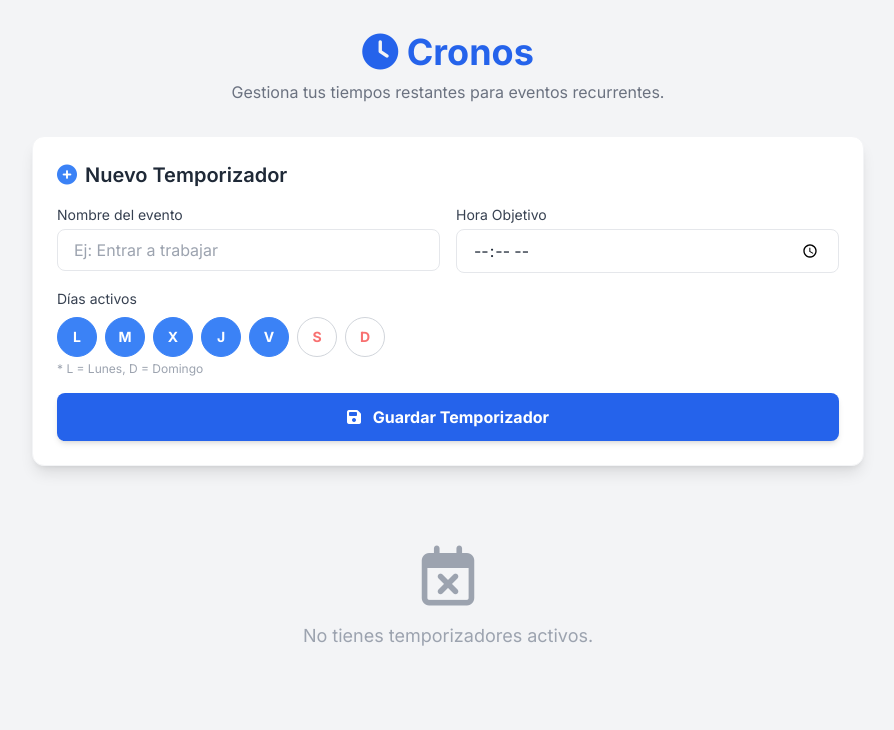
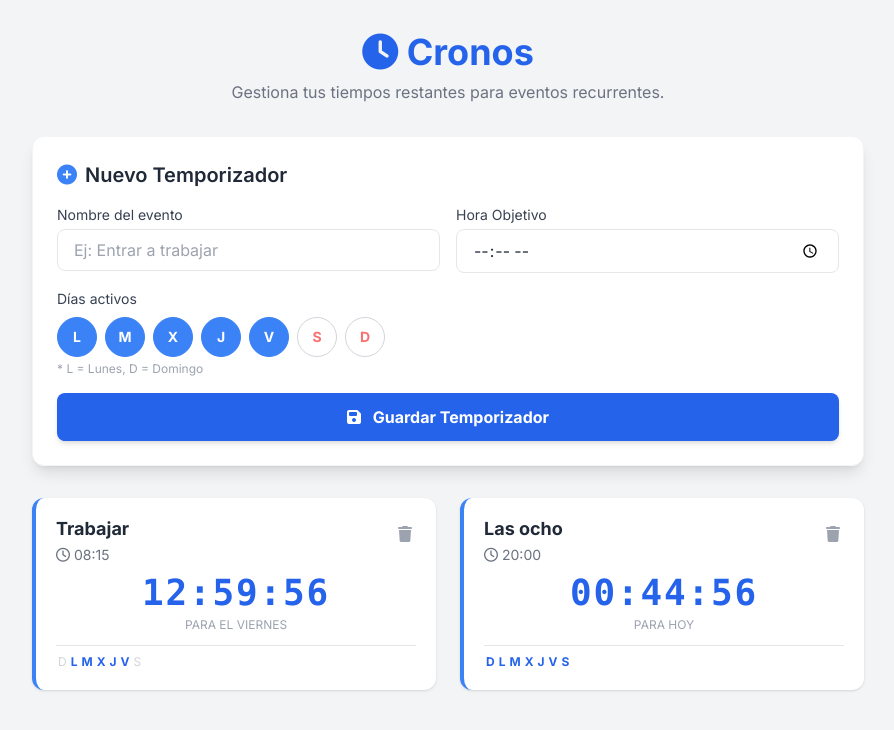
Before and after one commit to supercoolfrontsuwu/goofytimerv1, a plain HTML site: page index.html in a window 1280 px wide. Shown: the whole page, without its empty margins (192-1086 px from the left). Drawn offline with nearby package versions, Linux system fonts and the light colour scheme.

Commit message:
Update index.html

```diff
--- a/index.html
+++ b/index.html
@@ -114,7 +114,34 @@
     <!-- Script de Lógica -->
     <script>
         // --- Estado ---
-        let alarms = JSON.parse(localStorage.getItem('myTimers')) || [];
+        // Comprobamos si hay datos en localStorage
+        let alarms;
+        const storedData = localStorage.getItem('myTimers');
+
+        if (storedData) {
+            // Si existen datos previos, los cargamos
+            alarms = JSON.parse(storedData);
+        } else {
+            // Si NO existen datos (primera visita), cargamos los predefinidos
+            alarms = [
+                {
+                    id: Date.now(),
+                    name: "Trabajar",
+                    time: "08:15",
+                    days: [1, 2, 3, 4, 5], // Lunes a Viernes
+                    createdAt: new Date()
+                },
+                {
+                    id: Date.now() + 1, // ID ligeramente distinto
+                    name: "Las ocho",
+                    time: "20:00",
+                    days: [0, 1, 2, 3, 4, 5, 6], // Todos los días (0-6)
+                    createdAt: new Date()
+                }
+            ];
+            // Guardamos estos valores iniciales en localStorage para persistencia futura
+            localStorage.setItem('myTimers', JSON.stringify(alarms));
+        }
 
         // --- Referencias DOM ---
         const form = document.getElementById('alarmForm');
```
